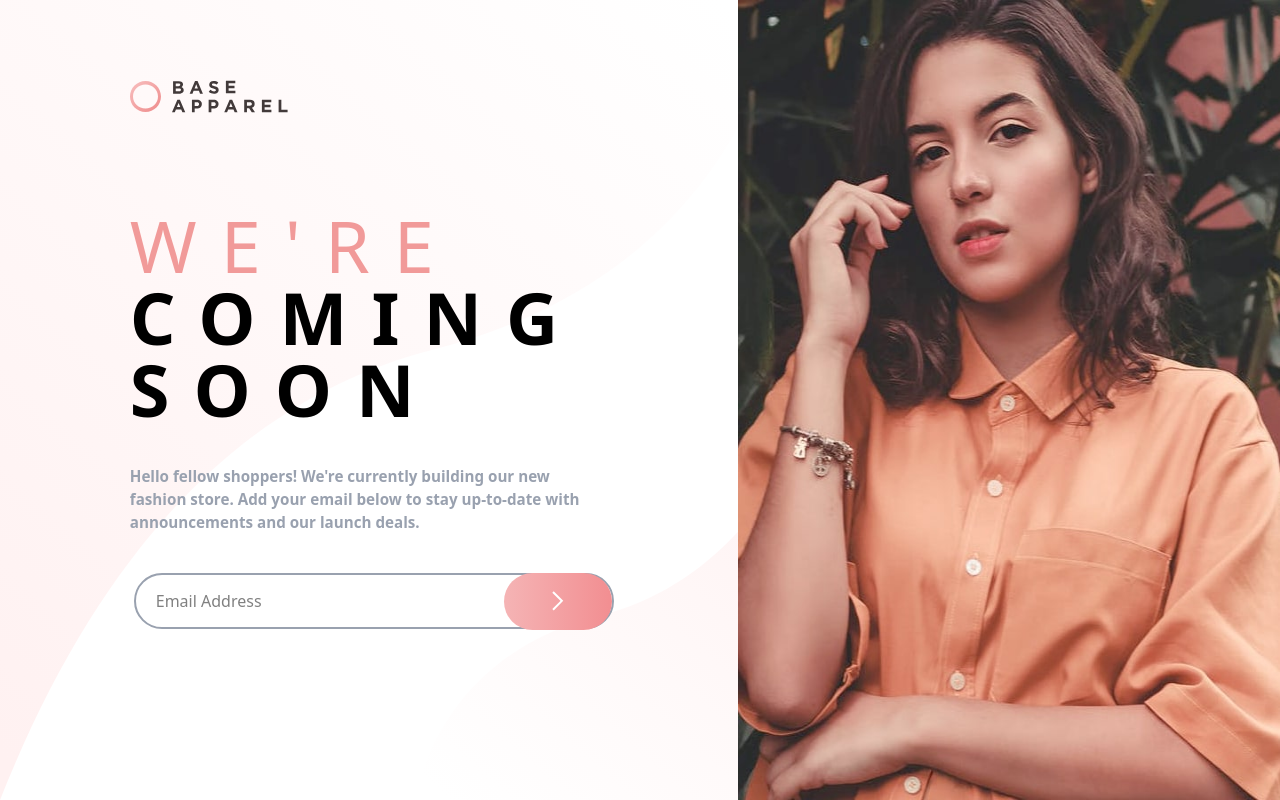
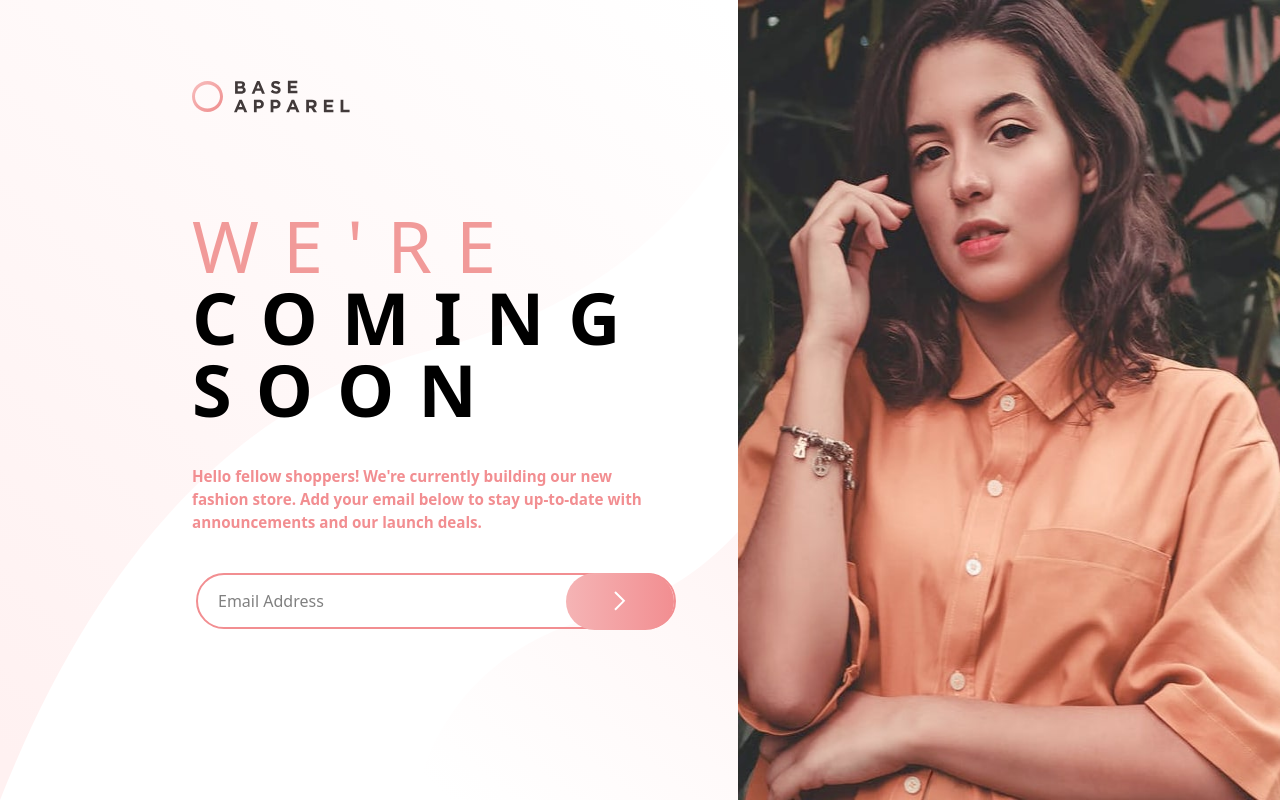
Before and after one commit to IndranjanaChatterjee/Base-Apparel-coming-soon-page, a React (Vite) app in the folder coming/: page / in a window 1280 px wide. Built offline with nearby package versions, Linux system fonts and the light colour scheme.

Commit message:
Feat:FIX

```diff
--- a/coming/src/Components/LeftSection.jsx
+++ b/coming/src/Components/LeftSection.jsx
@@ -23,7 +23,7 @@ export default function LeftSection() {
 
   return (
     <div className="h-screen w-full leftsection flex justify-center items-center">
-      <div className="flex flex-col justify-start items-start  md:w-[80%] h-[80%] my-24 md:ml-28">
+      <div className="flex flex-col justify-start items-start  md:w-[80%] h-[80%] my-24 md:ml-48">
         <div className="w-full md:flex justify-start items-center mb-24 md:visible hidden">
           <img src={head} alt="head" />
         </div>
@@ -36,13 +36,13 @@ export default function LeftSection() {
           </h1>
         </div>
 
-        <p className="text-gray-400 text-[0.95rem] md:w-[30rem] font-semibold mb-10 text-center md:text-left mx-3.5 md:mx-0">
+        <p className="text-[#f28e91] text-[0.95rem] md:w-[30rem] font-semibold mb-10 text-center md:text-left mx-3.5 md:mx-0">
           Hello fellow shoppers! We're currently building our new fashion store.
           Add your email below to stay up-to-date with announcements and our
           launch deals.
         </p>
         <div className="flex flex-col justfy-center  items-start px-1 mb-2.5 w-full">
-          <div className="md:w-[30rem]  h-[3.5rem] border-solid border-2 border-gray-400  flex flex-row justify-between items-center pl-5  rounded-[2rem]">
+          <div className="md:w-[30rem]  h-[3.5rem] border-solid border-2 border-[#f28e91]  flex flex-row justify-between items-center pl-5  rounded-[2rem]">
             <input
               type="email"
               value={email}
@@ -57,7 +57,7 @@ export default function LeftSection() {
               className={`mr-[0.4rem] ${err ? "hidden" : "visible"}`}
             />
             <button
-              className="bg-black w-[8.5rem] h-[3.55rem] p-2 flex justify-center items-center btn rounded-[2rem] hover:cursor-pointer"
+              className="w-[8.5rem] h-[3.55rem] p-2 flex justify-center items-center btn rounded-[2rem] hover:cursor-pointer"
               onClick={validateEmail}
             >
               <img src={arrow} alt="" />
```
